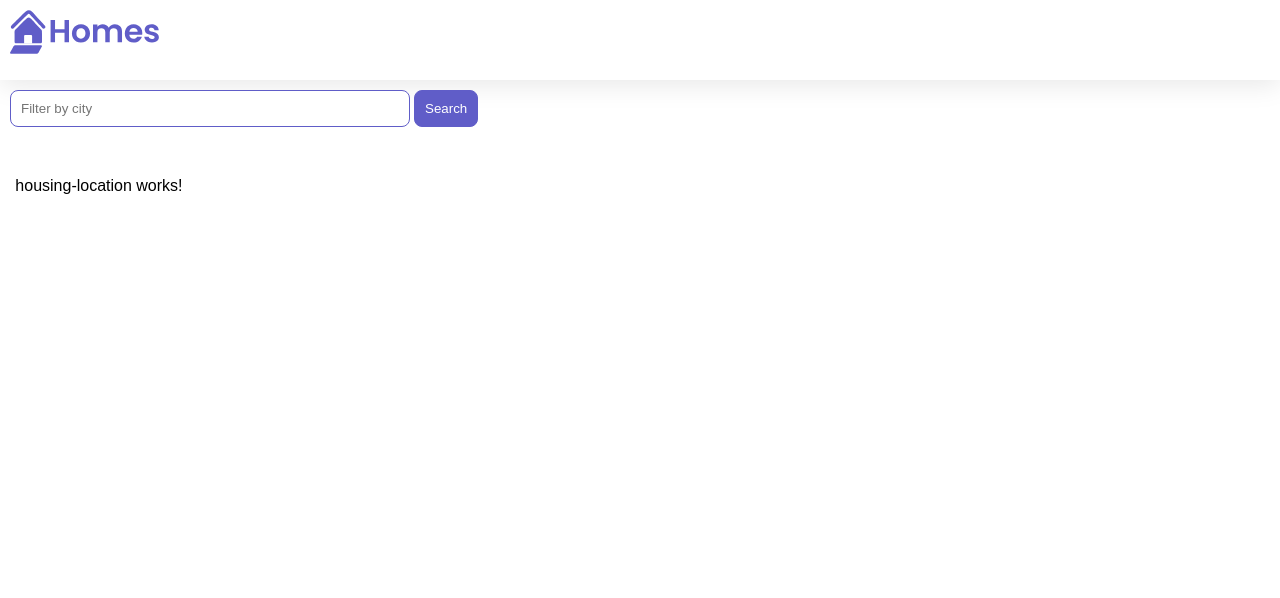
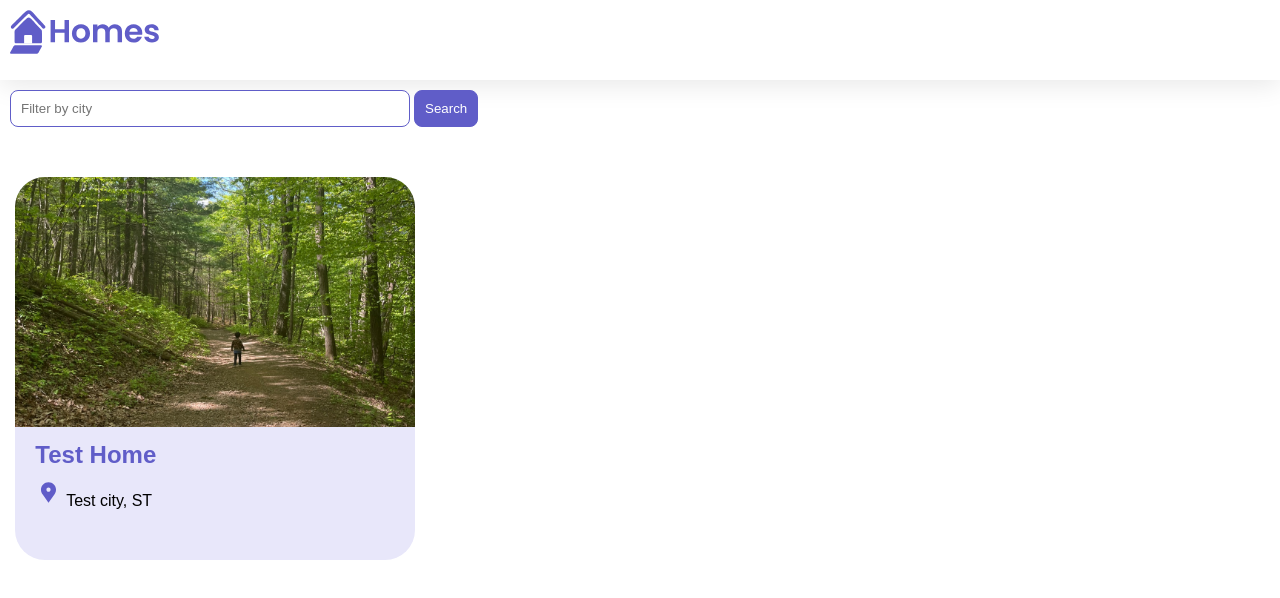
Before and after one commit to anolysius/angular-tutorial, an Angular app: page / in a window 1280 px wide. Shown: the top 598 px of the page. Built offline with nearby package versions, Linux system fonts and the light colour scheme.

Commit message:
feat: add dynamic values to templates

```diff
--- a/src/app/home/home.component.ts
+++ b/src/app/home/home.component.ts
@@ -1,3 +1,4 @@
+import { HousingLocation } from './../housinglocation';
 import { Component } from '@angular/core';
 import { CommonModule } from '@angular/common';
 import { HousingLocationComponent } from '../housing-location/housing-location.component';
@@ -14,9 +15,22 @@ import { HousingLocationComponent } from '../housing-location/housing-location.c
       </form>
     </section>
     <section class="results">
-      <app-housing-location></app-housing-location>
+      <app-housing-location
+        [housingLocaion]="housingLocation"
+      ></app-housing-location>
     </section>
   `,
   styleUrls: ['./home.component.scss'],
 })
-export class HomeComponent {}
+export class HomeComponent {
+  housingLocation: HousingLocation = {
+    id: 9999,
+    name: 'Test Home',
+    city: 'Test city',
+    state: 'ST',
+    photo: 'assets/tu.jpeg',
+    availableUnits: 99,
+    wifi: true,
+    laundry: false,
+  };
+}
--- a/src/app/housing-location/housing-location.component.ts
+++ b/src/app/housing-location/housing-location.component.ts
@@ -1,17 +1,27 @@
-import { Component } from '@angular/core';
+import { Component, Input } from '@angular/core';
 import { CommonModule } from '@angular/common';
+import { HousingLocation } from '../housinglocation';
 
 @Component({
   selector: 'app-housing-location',
   standalone: true,
   imports: [CommonModule],
   template: `
-    <p>
-      housing-location works!
-    </p>
+    <section class="listing">
+      <img
+        class="listing-photo"
+        [src]="housingLocaion.photo"
+        alt="Exteriorphoto of {{ housingLocaion.name }}"
+      />
+      <h2 class="listing-heading">{{ housingLocaion.name }}</h2>
+      <p class="listing-location">
+        {{ housingLocaion.city }}, {{ housingLocaion.state }}
+      </p>
+    </section>
   `,
-  styleUrls: ['./housing-location.component.scss']
+  styleUrls: ['./housing-location.component.scss'],
 })
 export class HousingLocationComponent {
-
+  @Input()
+  housingLocaion!: HousingLocation;
 }
--- /dev/null
+++ b/src/app/housinglocation.ts
@@ -0,0 +1,10 @@
+export interface HousingLocation {
+  id: number;
+  name: string;
+  city: string;
+  state: string;
+  photo: string;
+  availableUnits: number;
+  wifi: boolean;
+  laundry: boolean;
+}
```
Also changed, not shown: src/app/app.component.scss (+5 -5 lines), src/app/home/home.component.scss (indentation only), src/assets/tu.jpeg (added).
